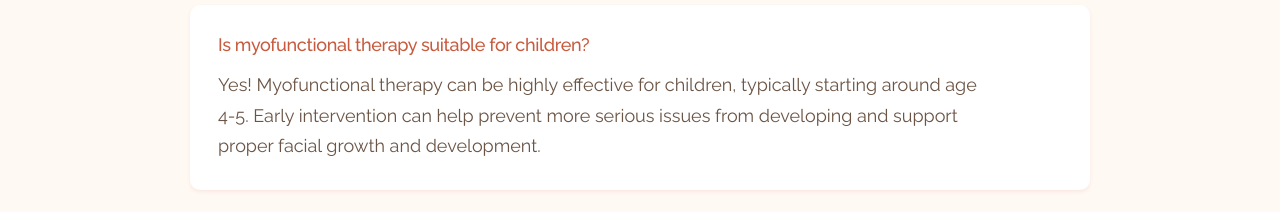
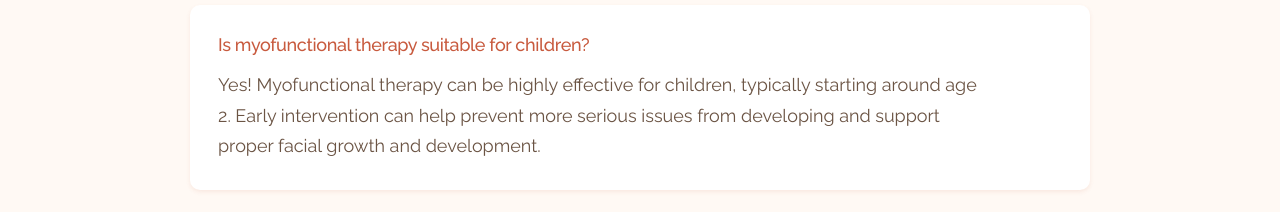
Before and after one commit to abbybartrand-myo/elevation-myo-website, a React (Vite) app: page /faq in a window 1280 px wide. Shown: the part 402-614 px from the top of the page. Built offline with nearby package versions, Linux system fonts and the light colour scheme.

Commit message:
Fixed children FAQ

```diff
--- a/src/pages/FAQ.jsx
+++ b/src/pages/FAQ.jsx
@@ -20,7 +20,7 @@ function FAQ() {
               <h3>Is myofunctional therapy suitable for children?</h3>
               <p>
                 Yes! Myofunctional therapy can be highly effective for children, typically starting
-                around age 4-5. Early intervention can help prevent more serious issues from developing
+                around age 2. Early intervention can help prevent more serious issues from developing
                 and support proper facial growth and development.
               </p>
             </div>
```
